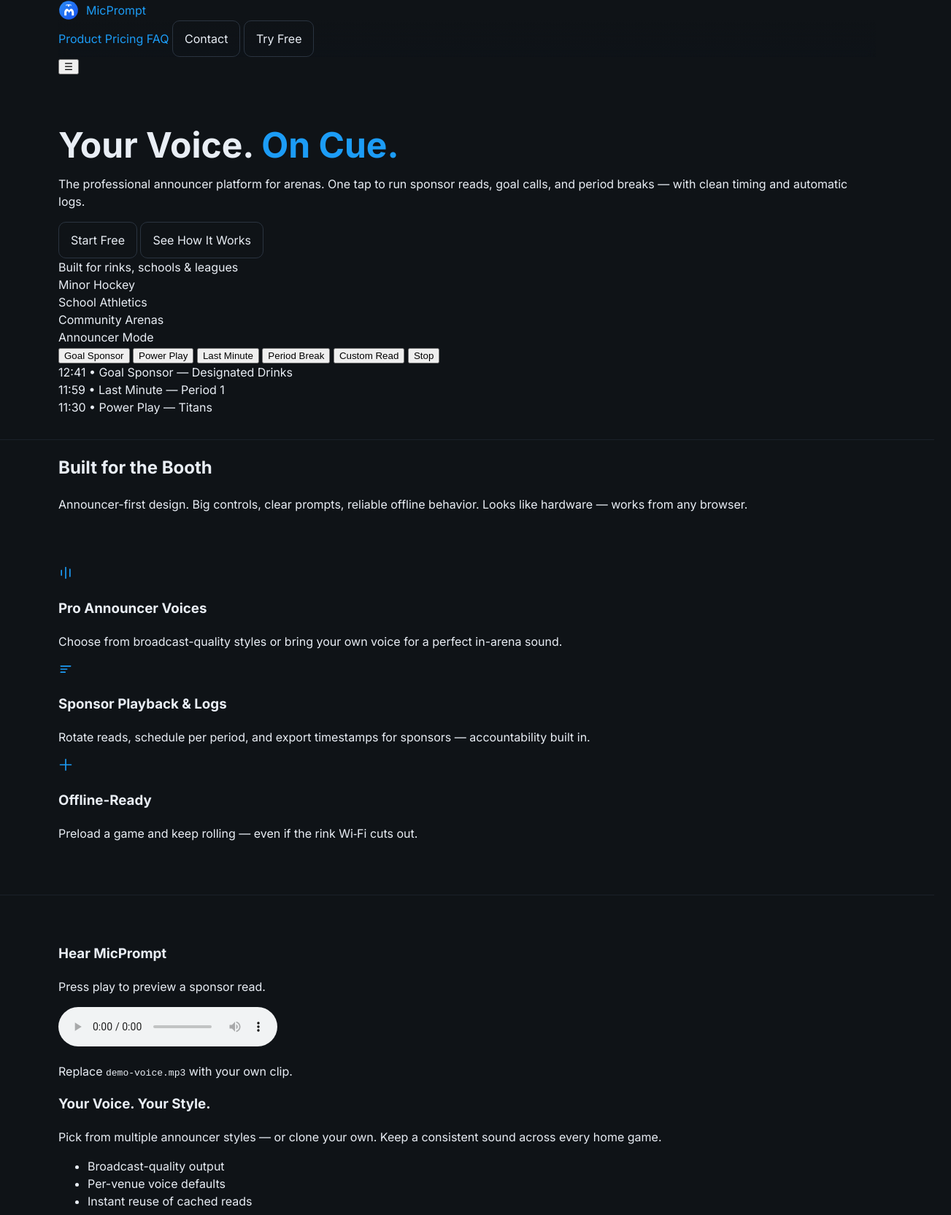
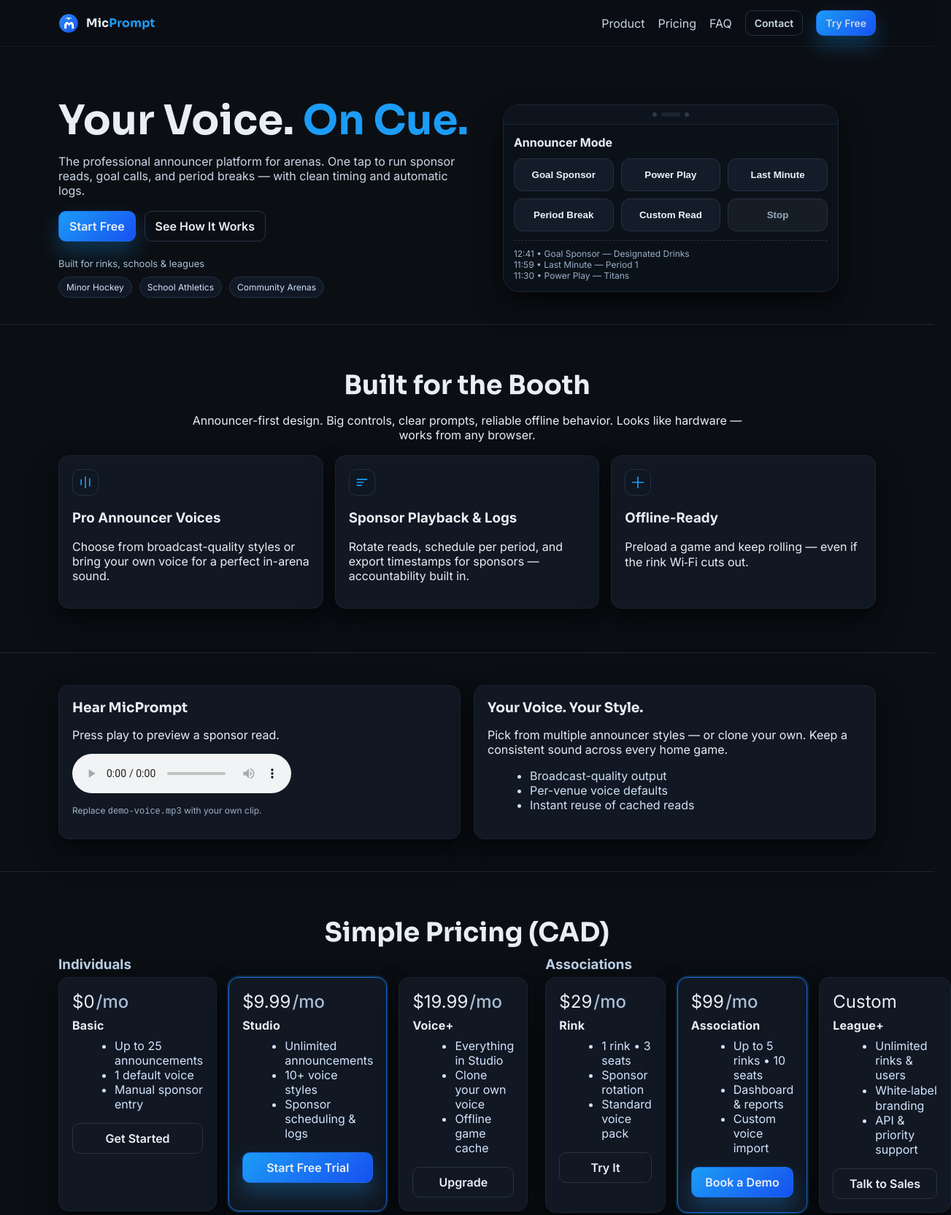
Before and after one commit to micprompt/micprompt-site, a plain HTML site: page index.html in a window 1280 px wide. Shown: the top 1665 px of the page at 73% size, 1303 px wide, since content can reach past the window. Drawn offline with Linux system fonts and the light colour scheme.

Commit message:
Update styles.css

```diff
--- a/styles.css
+++ b/styles.css
@@ -1,89 +1,145 @@
-/* MicPrompt — Slate + Electric Blue landing */
+/* =====================
+   MicPrompt — Pro SaaS Landing
+   Theme: Slate + Electric Blue
+   Fonts: Sora (headings) / Inter (UI)
+===================== */
 :root{
-  --bg:#0f1317;
-  --panel:#151a21;
-  --muted:#8ea0b5;
+  --bg:#0b0f14;
+  --panel:#0f141b;
+  --card:#111823;
+  --line:#1b2432;
   --text:#e9eef5;
+  --muted:#9fb1c5;
   --blue:#1c9cf6;
-  --blue-2:#2a8df5;
-  --white:#fff;
-  --shadow:0 12px 28px rgba(0,0,0,.35), 0 3px 6px rgba(0,0,0,.22);
+  --blue2:#1751f0;
+  --shadow:0 20px 40px rgba(0,0,0,.45),0 6px 16px rgba(0,0,0,.28);
+  --radius:14px;
+}
+*{box-sizing:border-box}
+html,body{margin:0;background:var(--bg);color:var(--text);font-family:Inter,system-ui,Segoe UI,Roboto,Helvetica,Arial,sans-serif}
+img{max-width:100%;display:block}
+a{color:var(--text);text-decoration:none}
+.container{width:min(1120px,92vw);margin:0 auto}
+
+/* Background with gradient + grid */
+.bg{
+  position:fixed;inset:0;z-index:-2;
+  background:
+    radial-gradient(1200px 600px at 10% -10%, rgba(28,156,246,.15), transparent 60%),
+    radial-gradient(1200px 600px at 90% 10%, rgba(23,81,240,.12), transparent 60%),
+    linear-gradient(#0b0f14,#0b0f14);
+}
+.bg::after{
+  content:"";position:fixed;inset:0;z-index:-1;opacity:.12;pointer-events:none;
+  background-image:linear-gradient(transparent 95%, rgba(255,255,255,.08) 95%),linear-gradient(90deg, transparent 95%, rgba(255,255,255,.08) 95%);
+  background-size:40px 40px;
 }
 
-*{box-sizing:border-box}
-html,body{margin:0;padding:0;background:var(--bg);color:var(--text);font-family:Inter,system-ui,Segoe UI,Roboto,Helvetica,Arial,sans-serif;line-height:1.5}
+/* Header */
+.header{position:sticky;top:0;backdrop-filter:saturate(140%) blur(8px);border-bottom:1px solid #121a25;background:rgba(11,15,20,.55);z-index:10}
+.header__inner{display:flex;align-items:center;justify-content:space-between;padding:14px 0}
+.logo{display:flex;align-items:center;gap:10px;font-weight:800}
+.logo__type{font-family:Sora,Inter,sans-serif;letter-spacing:.2px}
+.logo__type span{color:var(--blue)}
+.logo__icon{flex:0 0 auto}
+.nav{display:flex;align-items:center;gap:18px}
+.nav a{color:#c9d6e5}
+.nav a:hover{color:#fff}
+.btn{display:inline-flex;align-items:center;justify-content:center;border:1px solid #273244;border-radius:10px;padding:10px 14px;font-weight:600;color:#e9eef5;background:transparent;transition:all .18s ease}
+.btn--sm{padding:8px 12px;font-size:14px}
+.btn--ghost:hover{border-color:#3a4a62}
+.btn--primary{background:linear-gradient(135deg,var(--blue),var(--blue2));border-color:#1b6be3;box-shadow:0 14px 28px rgba(28,156,246,.28)}
+.btn--primary:hover{transform:translateY(-1px)}
+.nav__mobile{display:none;background:none;border:0;color:#c9d6e5;font-size:22px}
 
-.container{width:min(1120px,92vw);margin:0 auto}
-a{color:var(--blue);text-decoration:none}
-a:hover{opacity:.9}
+/* Hero */
+.hero{padding:72px 0 36px;border-bottom:1px solid var(--line)}
+.hero__inner{display:grid;grid-template-columns:1.05fr .95fr;gap:44px;align-items:center}
+.h1{font-family:Sora,Inter,sans-serif;font-weight:800;font-size:56px;line-height:1.05;margin:0 0 10px}
+.accent{color:var(--blue)}
+.sub{color:#cbd7e7;max-width:60ch}
+.cta{display:flex;gap:12px;margin-top:18px}
+.trust{margin-top:22px}
+.trust__label{display:block;color:#a9bed5;margin-bottom:10px;font-size:13px}
+.trust__logos{display:flex;gap:10px;flex-wrap:wrap}
+.pill{border:1px solid #223044;background:#121926;color:#cfe2fb;padding:6px 10px;border-radius:999px;font-size:12px}
 
-.nav{position:sticky;top:0;background:linear-gradient(180deg,#0f1317 0,#0f1317cc 60%,#0f131700 100%);backdrop-filter:saturate(140%) blur(6px);z-index:10}
-.nav-inner{display:flex;align-items:center;justify-content:space-between;padding:14px 0}
-.logo{display:flex;align-items:center;gap:10px}
-.wordmark{font-weight:800;letter-spacing:.2px}
-.wordmark span{color:var(--blue)}
-.nav .links a{margin-left:18px;color:var(--muted)}
-.nav .links a:hover{color:var(--text)}
+/* Device mock */
+.device{width:100%;max-width:460px;background:#0b1118;border:1px solid #1c2635;border-radius:22px;box-shadow:var(--shadow);overflow:hidden}
+.device__top{display:flex;justify-content:center;gap:6px;padding:10px 0;background:#0d141d;border-bottom:1px solid #1a2230}
+.cam{width:26px;height:6px;border-radius:3px;background:#1b2432}
+.led{width:6px;height:6px;border-radius:6px;background:#2b3a50}
+.device__screen{padding:14px}
+.screenbar{font-weight:700;margin-bottom:12px}
+.pad{display:grid;grid-template-columns:repeat(3,1fr);gap:10px}
+.tile{background:#131c28;border:1px solid #243246;border-radius:12px;color:#eaf2fb;font-weight:700;padding:14px 10px}
+.tile:hover{border-color:#2a8df5}
+.tile--stop{background:#161d24;color:#97a9c0}
+.log{margin-top:12px;border-top:1px dashed #263141;padding-top:10px;color:#98afc8;font-size:12px}
 
-.hero{padding:72px 0 32px;border-bottom:1px solid #1b2129}
-.hero-inner{display:grid;grid-template-columns:1.1fr .9fr;gap:40px;align-items:center}
-.hero h1{font-size:48px;line-height:1.05;margin:0 0 12px}
-.hero .accent{color:var(--blue)}
-.lead{color:#c7d3e3;max-width:52ch}
-.cta-row{display:flex;gap:12px;margin:20px 0 10px}
-.btn{display:inline-flex;align-items:center;justify-content:center;border:1px solid #2a3440;border-radius:10px;padding:12px 16px;color:var(--text);background:transparent}
-.btn.small{padding:10px 14px;font-size:14px}
-.btn.ghost{border-color:#2a3440;background:transparent}
-.btn.primary{background:linear-gradient(135deg,var(--blue),#1751f0);border-color:#1a6de0;box-shadow:0 10px 22px rgba(28,156,246,.22)}
-.pill-list{display:flex;gap:10px;flex-wrap:wrap;margin:10px 0 0;padding:0;list-style:none}
-.pill-list li{font-size:12px;color:var(--muted);border:1px solid #243042;border-radius:999px;padding:6px 10px}
+/* Product */
+.product{padding:60px 0}
+.section-head{max-width:780px;margin:0 auto 16px;text-align:center}
+.h2{font-family:Sora,Inter,sans-serif;font-size:36px;margin:0 0 8px}
+.features{display:grid;grid-template-columns:repeat(3,1fr);gap:16px;margin-top:18px}
+.feature{background:var(--card);border:1px solid var(--line);border-radius:var(--radius);padding:18px;box-shadow:var(--shadow)}
+.feature .icon{width:36px;height:36px;display:grid;place-items:center;border-radius:10px;background:#0f1722;border:1px solid #223044;margin-bottom:8px}
 
-.hero-card .screen{background:var(--panel);border:1px solid #222a35;border-radius:16px;box-shadow:var(--shadow);padding:16px}
-.screen-header{font-weight:700;letter-spacing:.2px;margin-bottom:12px}
-.grid{display:grid;grid-template-columns:repeat(3,1fr);gap:10px}
-.grid button{background:#111923;color:#eaf2fb;border:1px solid #223243;border-radius:10px;padding:14px 10px;font-weight:600;cursor:pointer}
-.grid button:hover{border-color:#2a8df5}
-.grid button.muted{background:#161d25;color:#93a6bc}
-.screen-log{margin-top:14px;font-size:12px;color:#9ab0c9;border-top:1px dashed #243042;padding-top:10px}
+/* Demo */
+.demo{padding:44px 0;border-top:1px solid var(--line);border-bottom:1px solid var(--line)}
+.demo__inner{display:grid;grid-template-columns:1fr 1fr;gap:18px}
+.demo__card{background:var(--card);border:1px solid var(--line);border-radius:var(--radius);padding:18px;box-shadow:var(--shadow)}
+.h3{font-family:Sora,Inter,sans-serif;margin:0 0 6px}
+.ticks{margin:10px 0 0 18px;color:#cfe0f5}
+.hint{color:#9fb1c5;font-size:12px}
 
-.features{padding:56px 0}
-.features h2{text-align:center;margin:0 0 22px}
+/* Pricing */
+.pricing{padding:60px 0}
+.center{text-align:center}
+.pricing__grids{display:grid;grid-template-columns:1fr 1fr;gap:24px;margin-top:10px}
+.kicker{margin:0 0 6px;color:#bcd0e7}
 .cards{display:grid;grid-template-columns:repeat(3,1fr);gap:16px}
-.card{background:var(--panel);border:1px solid #1d2430;border-radius:14px;padding:18px;box-shadow:var(--shadow)}
-.card h3{margin-top:0}
+.card{background:var(--card);border:1px solid var(--line);border-radius:var(--radius);padding:18px;display:flex;flex-direction:column;gap:8px;box-shadow:var(--shadow)}
+.card--featured{border-color:#1a6de0;outline:2px solid rgba(28,156,246,.22)}
+.price{font-size:24px}
+.price span{color:#a9bed5;font-weight:500;margin-left:2px}
+.plan{font-weight:700;letter-spacing:.2px}
+.card ul{margin:0 0 8px 18px;color:#d2e4ff}
+.btn--block{width:100%}
 
-.demo{padding:48px 0;border-top:1px solid #1b2129;border-bottom:1px solid #1b2129}
-.demo .small{color:var(--muted)}
+/* FAQ */
+.faq{padding:56px 0}
+.faq__list{max-width:820px;margin:0 auto}
+details{background:var(--card);border:1px solid var(--line);border-radius:12px;padding:14px 16px;margin:10px 0;box-shadow:var(--shadow)}
+summary{cursor:pointer;font-weight:600}
 
-.pricing{padding:56px 0}
-.pricing h2{text-align:center;margin:0 0 18px}
-.switch-row{display:flex;align-items:center;gap:10px;justify-content:center;margin-bottom:18px}
-.switch-row .divider{height:1px;width:80px;background:#263142}
-.grid.two{display:grid;grid-template-columns:repeat(2,1fr);gap:22px}
-.col h3{margin-top:0;color:#c7d3e3}
-.tiers{display:grid;grid-template-columns:repeat(3,1fr);gap:16px}
-.tier{background:var(--panel);border:1px solid #1d2430;border-radius:14px;padding:18px;display:flex;flex-direction:column;gap:10px;box-shadow:var(--shadow)}
-.tier .price{font-size:22px}
-.tier .name{font-weight:700;letter-spacing:.3px}
-.tier ul{margin:0 0 8px 18px;color:#c7d3e3}
-.tier.featured{border-color:#1a6de0;outline:2px solid rgba(28,156,246,.28)}
-.tier .btn{margin-top:auto}
+/* Contact */
+.contact{padding:56px 0;border-top:1px solid var(--line)}
+.contact__inner{display:grid;grid-template-columns:1.1fr .9fr;gap:18px;align-items:start}
+.form input,.form textarea{width:100%;background:#0f141b;border:1px solid #233247;color:#e9eef5;border-radius:12px;padding:12px}
+.form input::placeholder,.form textarea::placeholder{color:#8ba3bb}
+.form .row{display:grid;grid-template-columns:1fr 1fr;gap:10px;margin-bottom:10px}
+.card--ghost{background:transparent;border:1px dashed #28364b}
+.steps{margin:10px 0 0 18px}
+.tiny{color:#9fb1c5;font-size:12px}
 
-.contact{padding:56px 0;border-top:1px solid #1b2129}
-.contact-inner{max-width:820px}
-.contact-form .row{display:grid;grid-template-columns:1fr 1fr;gap:10px}
-.contact-form input,.contact-form textarea{background:#12181f;border:1px solid #253243;color:#e9eef5;border-radius:10px;padding:12px}
-.contact-form input::placeholder,.contact-form textarea::placeholder{color:#8094ab}
-.contact-form button{margin-top:10px}
+/* Footer */
+.footer{padding:22px 0;border-top:1px solid var(--line);color:#a8bdd3}
+.footer__inner{display:flex;justify-content:space-between;align-items:center}
+.footlinks a{color:#a8bdd3;margin-left:14px}
+.footlinks a:hover{color:#fff}
 
-.footer{padding:24px 0;border-top:1px solid #1b2129;color:#9ab0c9}
-.footer-inner{display:flex;justify-content:space-between;align-items:center}
-
-@media (max-width: 960px){
-  .hero-inner{grid-template-columns:1fr;gap:24px}
+/* Responsive */
+@media (max-width: 1024px){
+  .hero__inner{grid-template-columns:1fr;gap:28px}
+  .demo__inner{grid-template-columns:1fr}
+  .pricing__grids{grid-template-columns:1fr}
   .cards{grid-template-columns:1fr}
-  .grid.two{grid-template-columns:1fr}
-  .tiers{grid-template-columns:1fr}
-  .contact-form .row{grid-template-columns:1fr}
-  .hero h1{font-size:36px}
+  .features{grid-template-columns:1fr}
+  .contact__inner{grid-template-columns:1fr}
+  .form .row{grid-template-columns:1fr}
+  .nav{display:none}
+  .nav.open{display:flex;position:absolute;top:56px;right:4vw;background:#0f141b;border:1px solid #202938;border-radius:10px;padding:10px;flex-direction:column;gap:8px}
+  .nav__mobile{display:block}
+  .h1{font-size:44px}
 }
```
